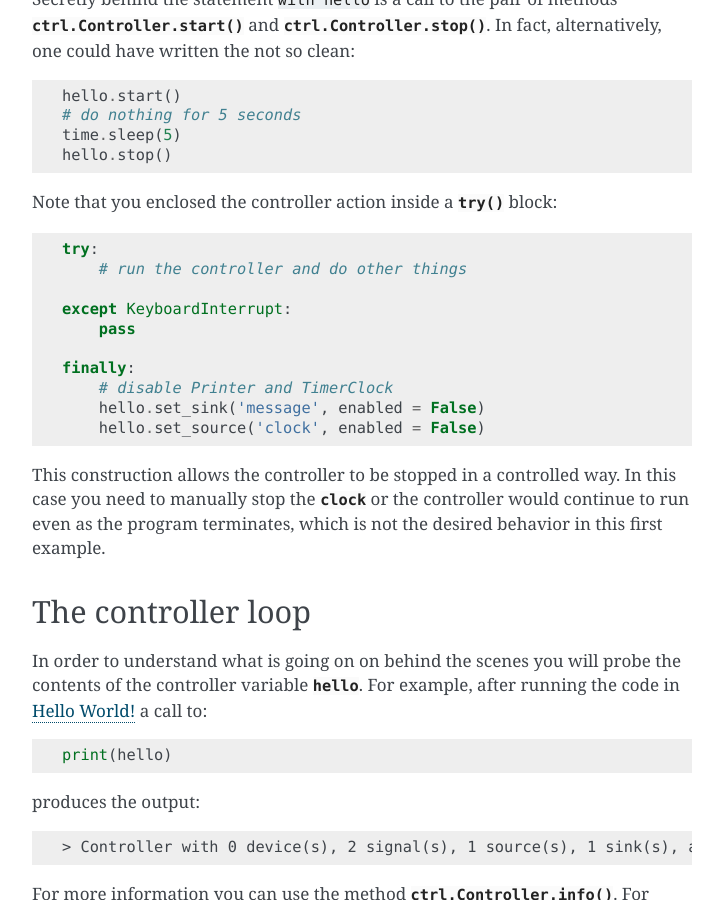
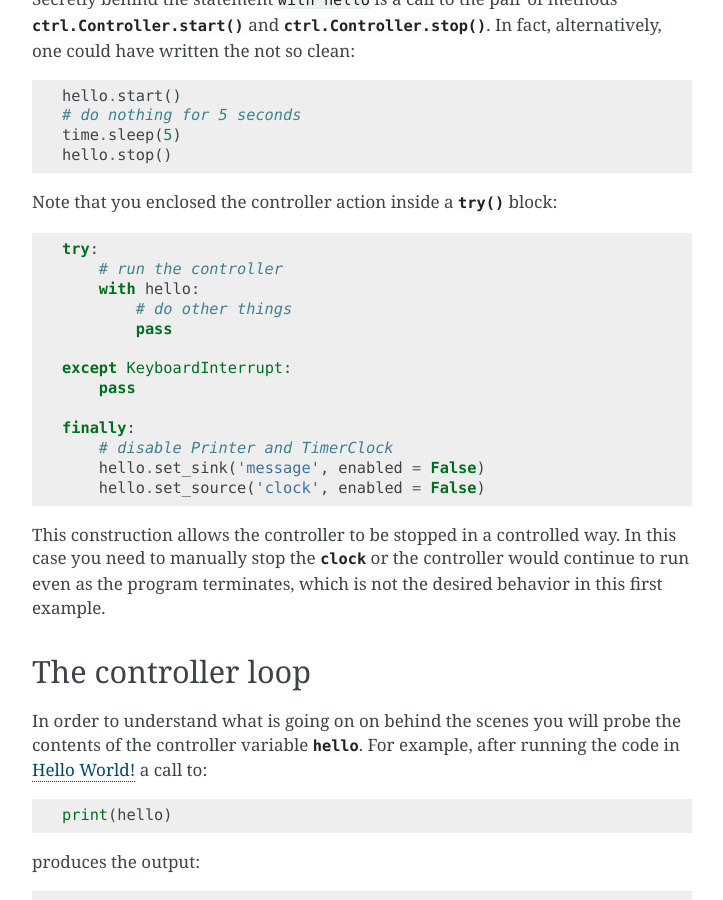
Before and after one commit to mcdeoliveira/pyctrl, a Sphinx documentation site: the page built from doc/tutorial.rst, in a window 1280 px wide and 900 px high, scrolled down 2669 px. Shown: the whole window, without its empty margins (388-1111 px from the left). Built offline with Sphinx 7.4.7, drawn with Linux system fonts in a browser that asks for light colours.

Commit message:
More docs

```diff
--- a/doc/tutorial.rst
+++ b/doc/tutorial.rst
@@ -138,7 +138,10 @@ written the not so clean::
 Note that you enclosed the controller action inside a :py:func:`try` block::
 
     try:
-        # run the controller and do other things
+        # run the controller
+        with hello:
+	    # do other things
+	    pass
 
     except KeyboardInterrupt:
         pass
```
